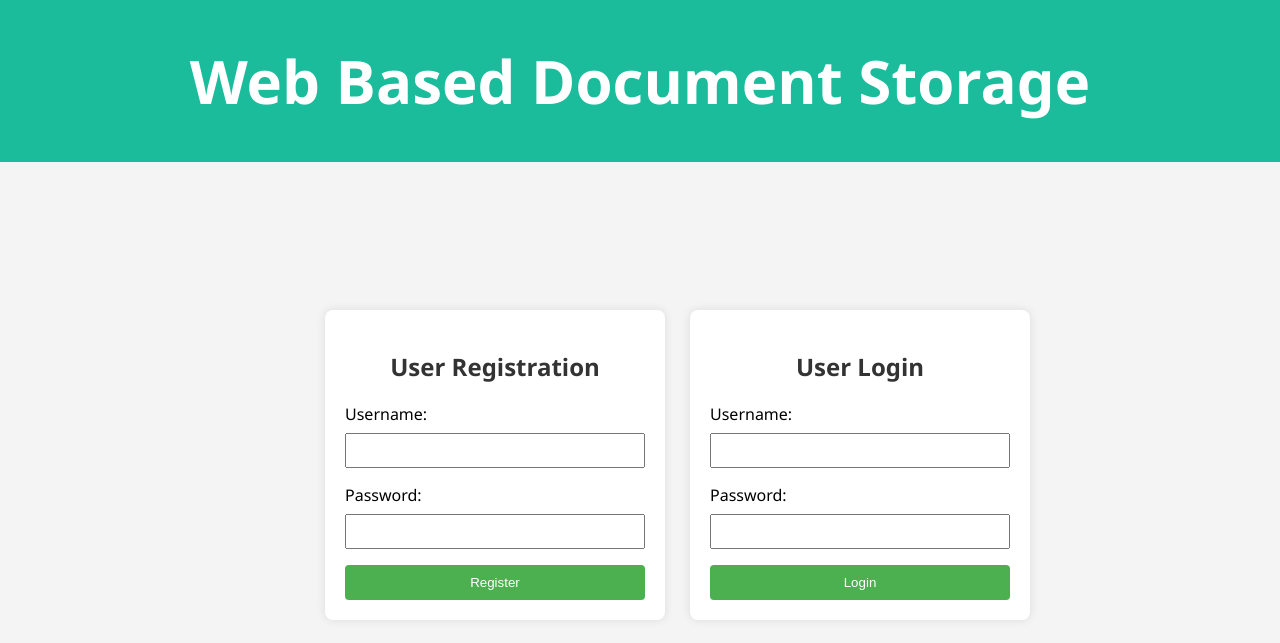
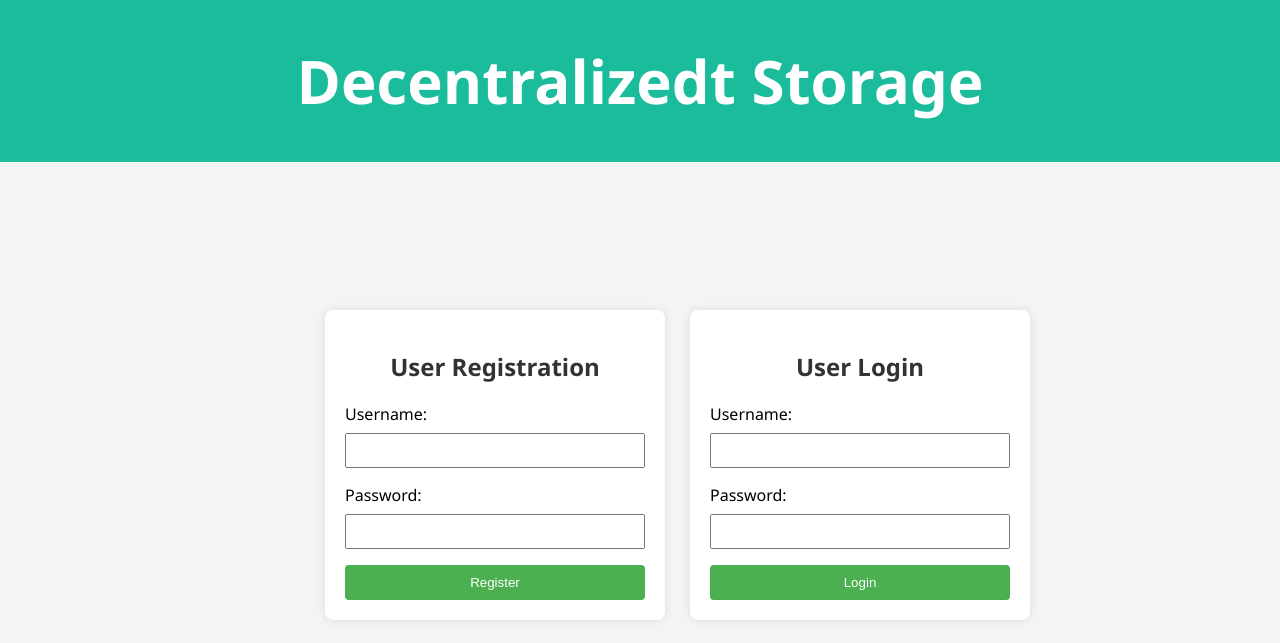
Before and after one commit to Subbu1412/DecentralizedStorage, a plain HTML site: page index.html in a window 1280 px wide. Drawn offline with Linux system fonts and the light colour scheme.

Commit message:
Update index.html

```diff
--- a/index.html
+++ b/index.html
@@ -2,12 +2,12 @@
 <head>
   <meta charset="UTF-8">
   <meta name="viewport" content="width=device-width, initial-scale=1.0">
-  <title>Login Authentication System</title>
+  <title>Decentralized Storage System</title>
   <link rel="stylesheet" href="styles.css">
 </head>
 <body>
   <div class="header">
-    <h1>Web Based Document Storage</h1>
+    <h1>Decentralizedt Storage</h1>
   </div>
   <div class="container">
     <div class="form" id="registrationForm">
```
